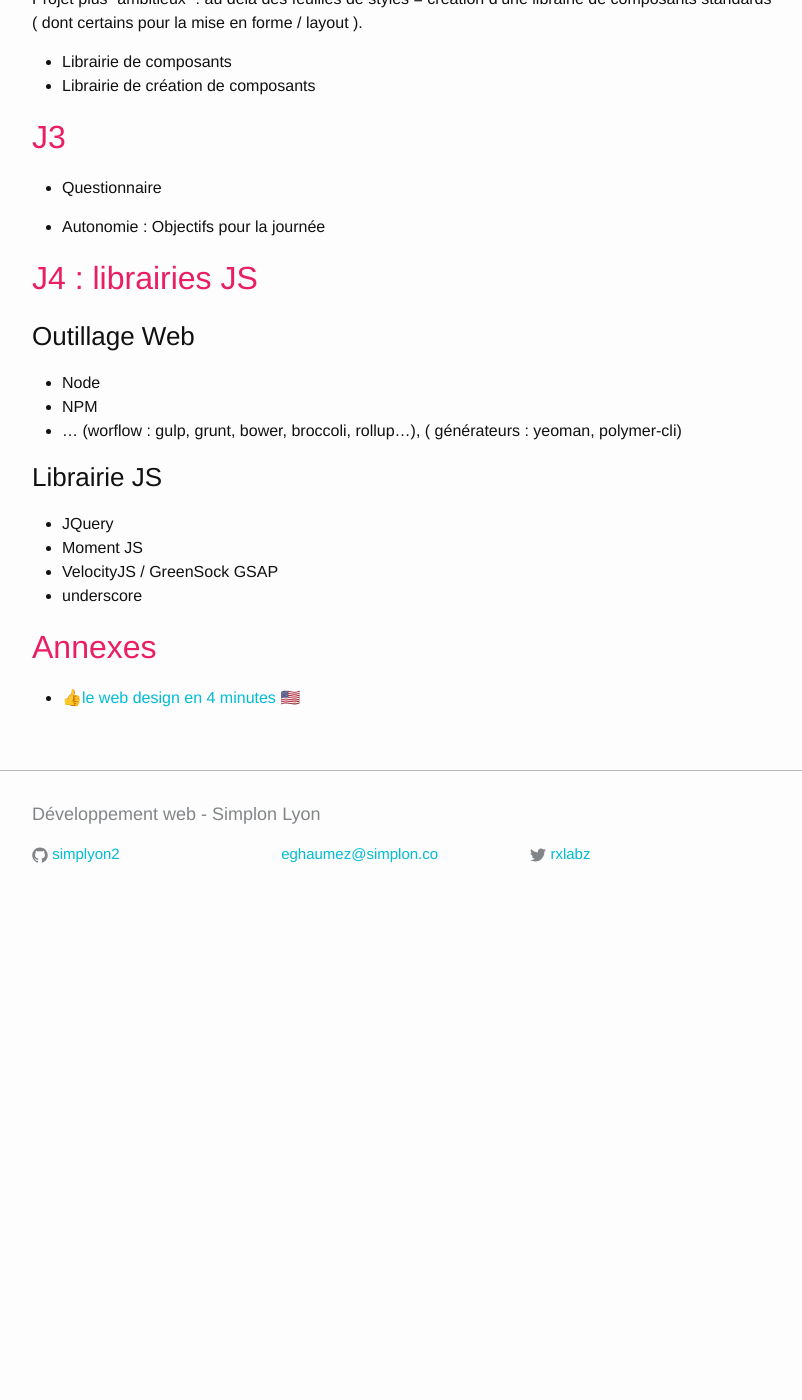
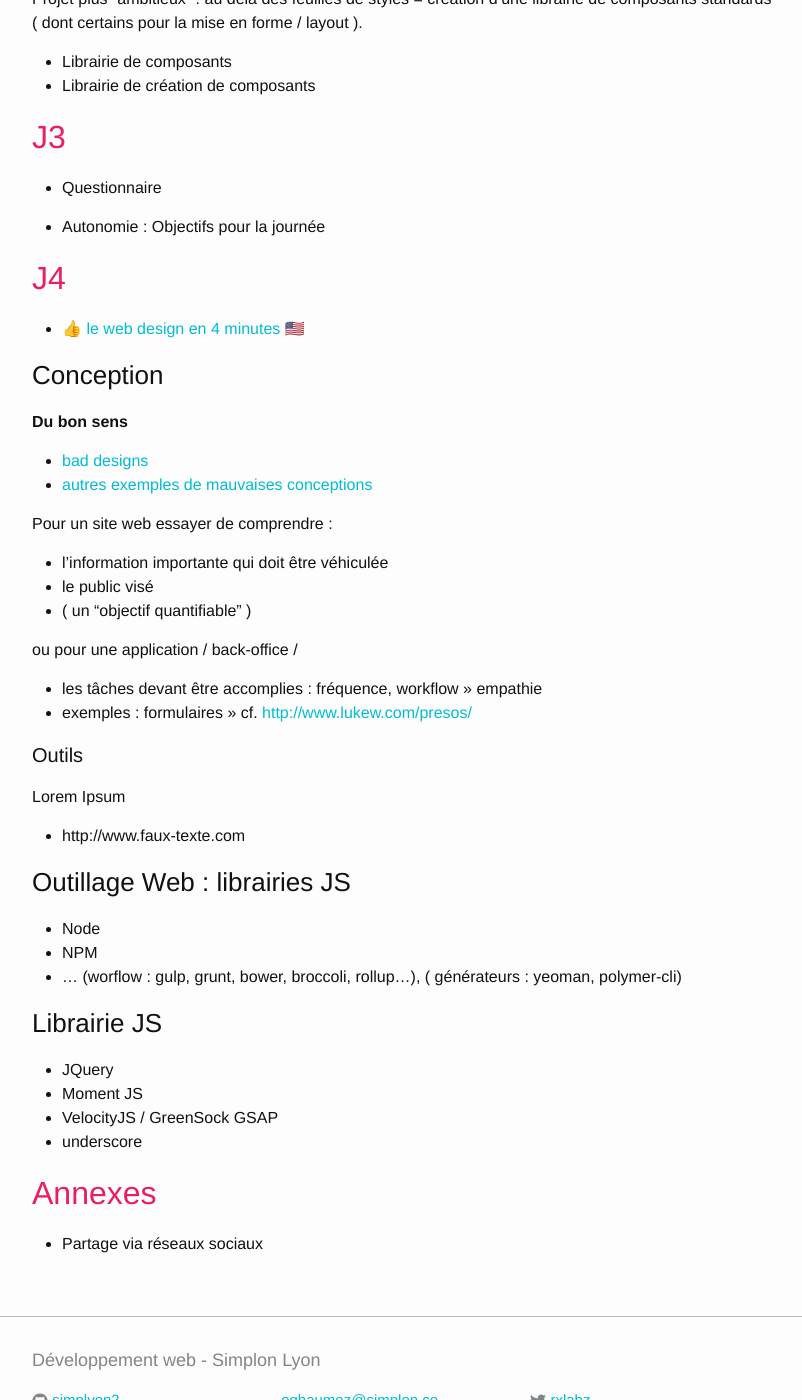
Before and after one commit to cappert/support, a Jekyll site: the page built from _posts/2016-09-05-semaine10.md, in a window 1280 px wide and 1400 px high, scrolled down 3636 px. Shown: the whole window, without its empty margins (238-1040 px from the left). Built offline with Jekyll 4.4.1, drawn with Linux system fonts in a browser that asks for light colours; emoji names are drawn with the system emoji font; before the commit the page ends 4561 px from its top, so only the background shows below that.

Commit message:
S10 J2 : exjs

```diff
--- a/_posts/2016-09-05-semaine10.md
+++ b/_posts/2016-09-05-semaine10.md
@@ -44,7 +44,7 @@ categories: hebdo
     - de nouveaux élements
     - affichage
     - suppression
-    - ajout de <style/>, de <script/>
+    - ajout de `<style/>`, de `<script/>`
 - Objets
 
 [Exemples](https://gist.github.com/rxlabz/fe4349d7ada0b26ea7f550a3c4b793af)
@@ -173,9 +173,33 @@ Projet plus "ambitieux" : au delà des feuilles de styles = création d'une libr
 
 - Autonomie : Objectifs pour la journée
 
-## J4 : librairies JS
+## J4
 
-### Outillage Web
+- :+1: [le web design en 4 minutes :us:](http://jgthms.com/web-design-in-4-minutes/)
+
+### Conception
+
+**Du bon sens**
+
+- [bad designs](http://www.baddesigns.com/examples.html)
+- [autres exemples de mauvaises conceptions](http://www.pleated-jeans.com/2014/11/10/24-examples-of-extremely-crappy-design/)
+
+Pour un site web essayer de comprendre :
+
+- l'information importante qui doit être véhiculée
+- le public visé
+- ( un "objectif quantifiable" )
+
+ou pour une application / back-office /
+  - les tâches devant être accomplies : fréquence, workflow » empathie
+  - exemples : formulaires » cf. [http://www.lukew.com/presos/](http://www.lukew.com/presos/)
+
+#### Outils
+
+Lorem Ipsum
+- http://www.faux-texte.com
+
+### Outillage Web : librairies JS
 
 - Node
 - NPM
@@ -188,6 +212,7 @@ Projet plus "ambitieux" : au delà des feuilles de styles = création d'une libr
 - VelocityJS / GreenSock GSAP
 - underscore
 
+
 ## Annexes
 
-- :+1:[le web design en 4 minutes :us:](http://jgthms.com/web-design-in-4-minutes/)
+- Partage via réseaux sociaux
```
